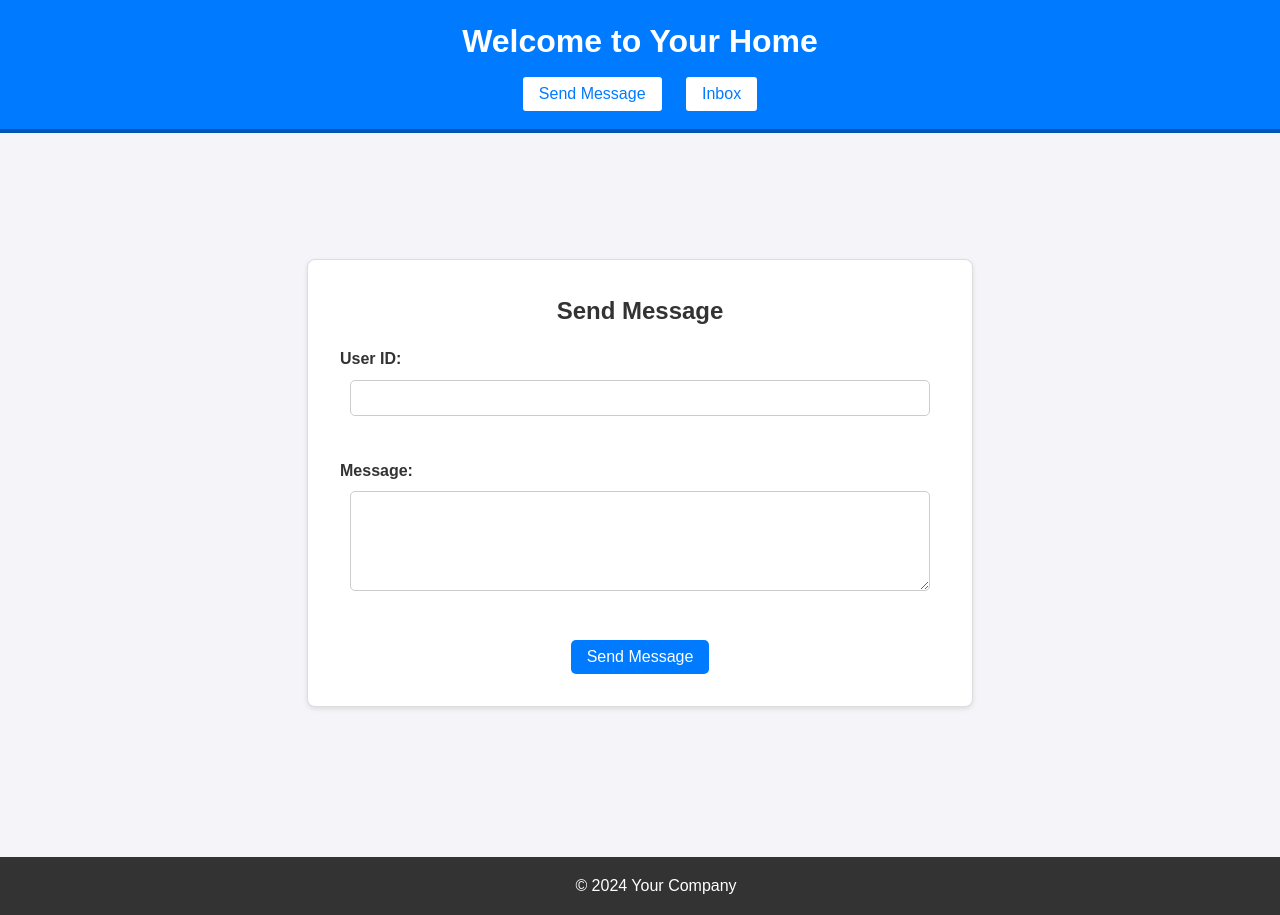
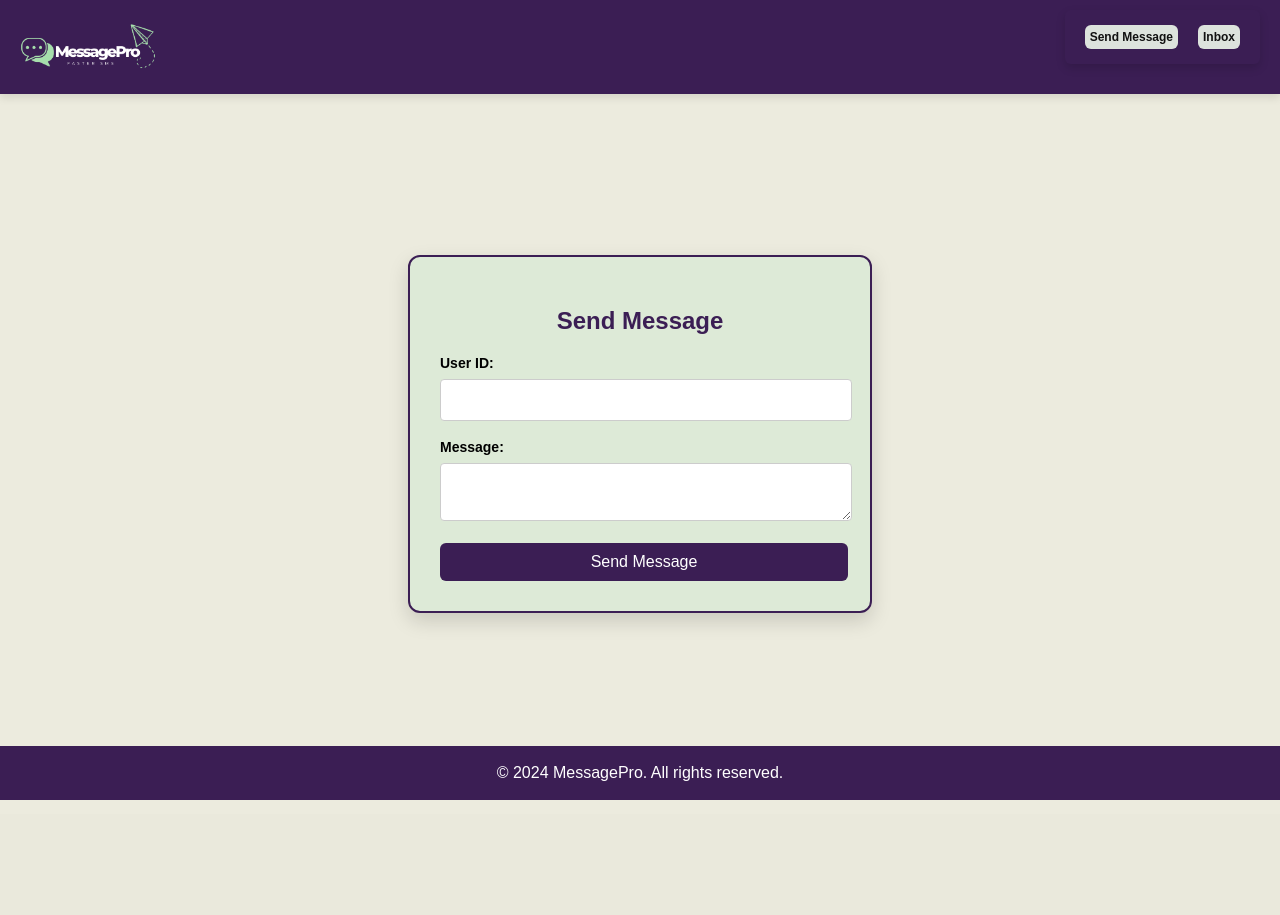
Before and after one commit to itsjorgie/sms_final_drf, a Django app: page /dashboard/userhome/ in a window 1280 px wide. After the commit the page ends 800 px from the top, so only its background shows below. Run offline with Django 3.2, Linux system fonts and the light colour scheme; parts of the project's set-up code (start-up, migrations or seed data) failed here and were passed over.

Commit message:
feat: message form UI modification

```diff
--- a/dashboard/static/dashboard/css/userhome.css
+++ b/dashboard/static/dashboard/css/userhome.css
@@ -1,139 +1,245 @@
-/* General Reset */
-body, h1, h2, ul, li, p, form, input, textarea, button {
+body {
+    background-color: #ECEBDE;
+    font-family: 'Poppins', sans-serif;
     margin: 0;
     padding: 0;
-    box-sizing: border-box;
 }
 
-/* Body Styling */
-body {
-    font-family: Arial, sans-serif;
-    background-color: #f4f4f9;
-    color: #333;
-    line-height: 1.6;
+header {
+    background-color: #3B1E54;
+    color: white;
+    padding: 10px 20px;
+    display: flex;
+    justify-content: space-between;
+    align-items: center;
+    box-shadow: 0 4px 8px rgba(0, 0, 0, 0.1);
 }
 
-/* Header Section */
-header {
-    background-color: #007BFF;
-    color: white;
-    padding: 1rem 2rem;
-    text-align: center;
-    border-bottom: 4px solid #0056b3;
+header img {
+    height: 50px;
+    width: auto;
 }
 
-header h1 {
-    font-size: 2rem;
-    margin-bottom: 0.5rem;
+/* Navigation Container */
+nav {
+    /* background-color: #ebe9ec; Dark background for contrast */
+    padding: 15px 20px;
+    display: flex;
+    justify-content: center; /* Center buttons */
+    gap: 20px; /* Space between buttons */
+    border-radius: 6px;
+    box-shadow: 0 4px 10px rgba(0, 0, 0, 0.15); /* Light shadow */
+    margin-bottom: 20px; /* Space below the navigation */
 }
 
-header nav {
-    margin-top: 0.5rem;
+/* Button Styling */
+nav button {
+    background-color: #dde3dd; /* Green background for buttons */
+    color: rgb(17, 17, 17); /* White text */
+    font-size: 12px;
+    font-weight: bold;
+    padding: 5px 5px;
+    border: none;
+    border-radius: 6px;
+    cursor: pointer;
+    transition: background-color 0.3s, transform 0.2s; /* Smooth transitions */
 }
 
-header nav button {
-    background: white;
-    color: #007BFF;
-    border: 2px solid #007BFF;
-    padding: 0.5rem 1rem;
-    font-size: 1rem;
-    cursor: pointer;
-    border-radius: 5px;
-    margin: 0 0.5rem;
-    transition: all 0.3s ease;
+/* Button Hover Effect */
+nav button:hover {
+    background-color: #f2f0f5; /* Darker green when hovering */
+    color: #57115a; /* Keep text white */
+    transform: scale(1.05); /* Slightly enlarge on hover */
 }
 
-header nav button:hover {
-    background: #0056b3;
-    color: white;
+/* Active Button State */
+nav button.active {
+    /* background-color: #3B1E54; Active button will have a dark background */
+    color: #3a285d; /* Text turns green when active */
+    border: 2px solid #e6e9e6; /* Add green border */
 }
 
-/* Main Content */
+/* Responsive styling for smaller screens */
+@media (max-width: 600px) {
+    nav {
+        flex-direction: column; /* Stack the buttons vertically on small screens */
+        align-items: center;
+    }
+
+    nav button {
+        width: 80%; /* Make buttons wider on small screens */
+        margin-bottom: 10px; /* Space between buttons */
+    }
+}
+
+
+
 main {
-    padding: 2rem;
+    padding: 40px 20px;
     display: flex;
     justify-content: center;
     align-items: center;
-    flex-direction: column;
-    min-height: calc(100vh - 140px);
+    min-height: 80vh;
 }
 
-main div {
-    background: white;
-    padding: 2rem;
-    border: 1px solid #ddd;
-    border-radius: 8px;
-    box-shadow: 0 2px 5px rgba(0, 0, 0, 0.1);
+/* Form Container */
+.form-container {
+    background-color: rgb(221, 234, 215);
+    padding: 30px;
+    border-radius: 12px;
+    box-shadow: 0 8px 20px rgba(0, 0, 0, 0.15); /* Enhanced shadow */
+    width: 100%;
+    max-width: 400px;
+    margin-bottom: 40px;
+    position: relative;
+    border: 2px solid #3B1E54;
+}
+
+.form-container h2 {
+    text-align: center;
+    color: #3B1E54;
+    margin-bottom: 20px;
+}
+
+form label {
+    display: block;
+    margin-bottom: 8px;
+    font-size: 14px;
+    font-weight: bold;
+}
+
+/* Input Fields with Icons */
+form .input-wrapper {
+    position: relative;
+    width: 100%;
+    margin-bottom: 20px;
+}
+
+form input,
+form textarea {
+    width: 100%;
+    padding: 12px 5px;
+    border: 1px solid #ccc;
+    border-radius: 4px;
+    font-size: 14px;
+    transition: border-color 0.3s, box-shadow 0.3s;
+}
+
+form input:focus,
+form textarea:focus {
+    border-color: #0fb341;
+    box-shadow: 0 0 5px rgba(15, 179, 65, 0.5);
+    outline: none;
+}
+
+/* Left side icon */
+form .input-wrapper i:first-child {
+    position: absolute;
+    top: 50%;
+    left: 10px;
+    transform: translateY(-50%);
+    color: #82cd80;
+}
+
+/* Right side show/hide password icon */
+form .input-wrapper .fas.fa-eye,
+form .input-wrapper .fas.fa-eye-slash {
+    position: absolute;
+    top: 50%;
+    right: 10px;
+    transform: translateY(-50%);
+    cursor: pointer;
+}
+
+/* Space for the left icon */
+form .input-wrapper input,
+form .input-wrapper textarea {
+    padding-left: 35px;
+    padding-right: 35px;
+}
+
+/* Buttons */
+form button {
+    background-color: #3B1E54;
+    color: white;
+    padding: 10px;
+    border: none;
+    cursor: pointer;
+    border-radius: 6px;
+    font-size: 16px;
+    width: 102%;
+    transition: background-color 0.3s, transform 0.2s;
+}
+
+form button:hover {
+    background-color: #8dc996;
+    transform: scale(1.02); /* Slightly enlarges on hover */
+}
+
+/* Inbox Items */
+/* Inbox Items */
+#receivedMessagesForm {
+    background-color: rgb(221, 234, 215);
+    padding: 30px;
+    border-radius: 12px;
+    box-shadow: 0 8px 20px rgba(0, 0, 0, 0.15);
     width: 100%;
     max-width: 600px;
-    text-align: center;
-    margin-bottom: 1.5rem;
+    margin-bottom: 40px;
+    position: relative;
+    border: 2px solid #3B1E54;
 }
 
-main h2 {
-    margin-bottom: 1rem;
-    font-size: 1.5rem;
-    color: #333;
+#receivedMessagesForm h2 {
+    text-align: center;
+    color: #3B1E54;
+    margin-bottom: 20px;
 }
 
-main label {
-    display: block;
-    margin-bottom: 0.5rem;
-    font-weight: bold;
-    text-align: left;
-}
-
-main input, main textarea {
-    width: calc(100% - 20px);
-    padding: 0.5rem;
-    margin-bottom: 1rem;
-    border: 1px solid #ccc;
-    border-radius: 5px;
-    font-size: 1rem;
-}
-
-main textarea {
-    height: 100px;
-    resize: vertical;
-}
-
-main button {
-    background-color: #007BFF;
-    color: white;
-    border: none;
-    padding: 0.5rem 1rem;
-    font-size: 1rem;
-    cursor: pointer;
-    border-radius: 5px;
-    transition: all 0.3s ease;
-}
-
-main button:hover {
-    background-color: #0056b3;
-}
-
-/* Inbox Section */
-#receivedMessagesForm ul {
-    list-style: none;
+#receivedMessagesList {
+    list-style-type: none;
     padding: 0;
 }
 
-#receivedMessagesForm li {
-    background: #f9f9f9;
-    border: 1px solid #ddd;
-    margin-bottom: 0.5rem;
-    padding: 0.5rem;
-    border-radius: 5px;
-    text-align: left;
+.inbox-item {
+    margin-bottom: 10px;
+    padding: 10px;
+    border: 1px solid #ccc;
+    border-radius: 6px;
+    background-color: #fff;
+    transition: transform 0.2s, box-shadow 0.2s;
 }
 
-/* Footer Section */
+.inbox-item:hover {
+    box-shadow: 0 4px 10px rgba(0, 0, 0, 0.1);
+    transform: translateY(-3px); /* Slight hover effect */
+}
+
+
+/* Footer */
 footer {
-    background: #333;
+    background-color: #3B1E54;
     color: white;
     text-align: center;
-    padding: 1rem;
-    position: relative;
+    padding: 2px 0;
+    position: fixed;
     bottom: 0;
     width: 100%;
 }
+
+/* Responsive design for smaller screens */
+@media (max-width: 600px) {
+    .form-container {
+        max-width: 90%;
+        padding: 20px;
+    }
+
+    header {
+        flex-direction: column;
+        text-align: center;
+    }
+
+    nav a {
+        margin-left: 10px;
+    }
+}
--- a/dashboard/templates/dashboard/dashboard.html
+++ b/dashboard/templates/dashboard/dashboard.html
@@ -5,7 +5,7 @@
 <head>
     <meta charset="UTF-8">
     <meta name="viewport" content="width=device-width, initial-scale=1.0">
-    <title>{% block title %}MessaePro{% endblock %}</title>
+    <title>{% block title %}MessagePro{% endblock %}</title>
     <link rel="stylesheet" href="{% static 'dashboard/css/dashboard.css' %}">
     <script src="{% static 'dashboard/js/dashboard.js' %}"></script>
     <!-- Font Awesome for icons -->
--- a/dashboard/templates/dashboard/userhome.html
+++ b/dashboard/templates/dashboard/userhome.html
@@ -10,7 +10,8 @@
 </head>
 <body>
     <header>
-        <h1>Welcome to Your Home</h1>
+        <!-- Replace the h1 with the logo image -->
+        <img src="{% static 'dashboard/images/logo_mp.png' %}" alt="Logo">
         <nav>
             <button onclick="showSection('sendMessageForm')">Send Message</button>
             <button onclick="showInbox()">Inbox</button>
@@ -19,7 +20,7 @@
 
     <main>
         <!-- Send Message Form -->
-        <div id="sendMessageForm">
+        <div id="sendMessageForm" class="form-container">
             <h2>Send Message</h2>
             <form id="sendMessageFormElement" method="POST" onsubmit="sendMessage(event)">
                 {% csrf_token %}
@@ -41,7 +42,7 @@
     </main>
 
     <footer>
-        <p>&copy; 2024 Your Company</p>
+        <p>&copy; 2024 MessagePro. All rights reserved.</p>
     </footer>
 
 </body>
```
